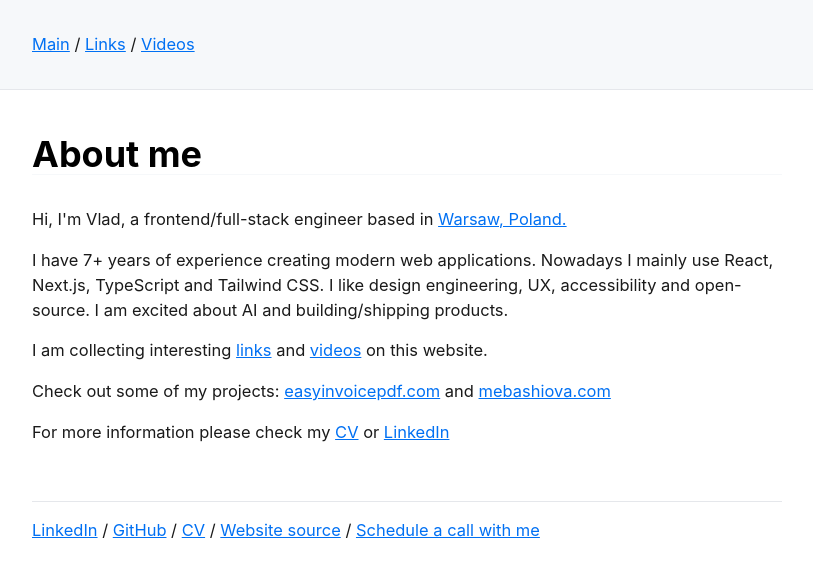
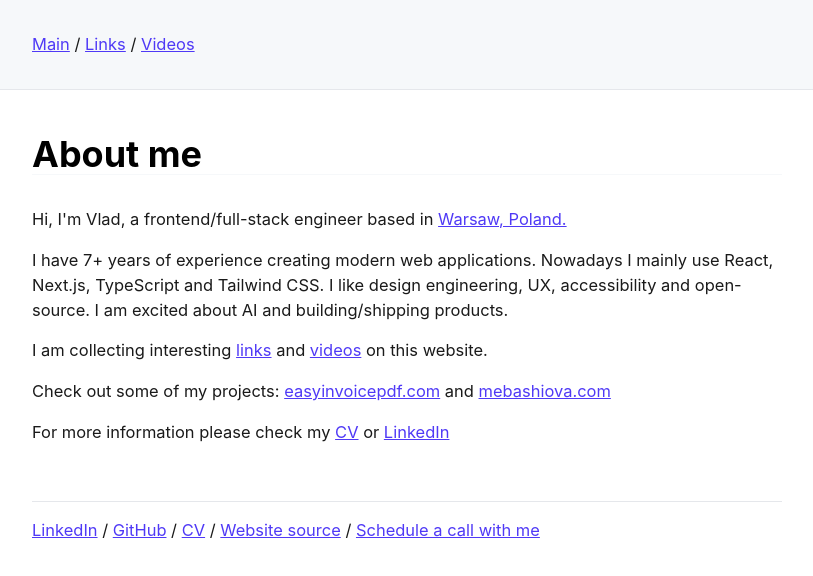
Before and after one commit to VladSez/vlad-personal-website-html, a website built with Vite: page www/index.html in a window 1280 px wide. Shown: the whole page, without its empty margins (233-1046 px from the left). Built offline with nearby package versions, Linux system fonts and the light colour scheme.

Commit message:
feat: update link color in index.css to improve visual design

```diff
--- a/www/index.css
+++ b/www/index.css
@@ -13,7 +13,7 @@
   --nc-bg-1: #ffffff;
   --nc-bg-2: #f6f8fa;
   --nc-bg-3: #e5e7eb;
-  --nc-lk-1: #0070f3;
+  --nc-lk-1: #4f39f6;
   --nc-lk-2: #0366d6;
   --nc-lk-tx: #ffffff;
   --nc-ac-1: #79ffe1;
```
